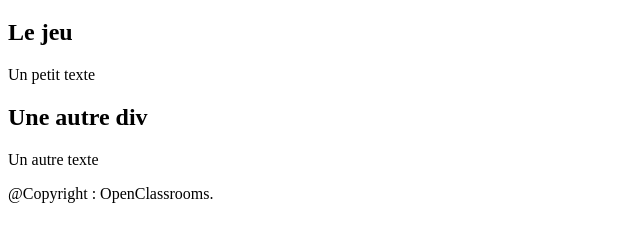
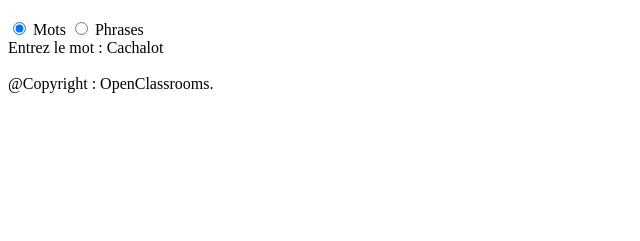
Before and after one commit to bjday001/Cours_JS, a plain HTML site: page index.html in a window 1280 px wide. Shown: the part 61-302 px from the top of the page, without its empty margins (0-640 px from the left). Drawn offline with Linux system fonts and the light colour scheme.

Commit message:
exo1_queryselectorAll

```diff
--- a/index.html
+++ b/index.html
@@ -11,17 +11,17 @@
         <header>
             <h1>AzerType</h1>
         </header>
-        <main>
-            <div id="zone jeu">
-                <h2>Le jeu</h2>
-                <p>Un petit texte</p>
-            </div>
-            <div>
-                <h2>Une autre div</h2>
-                <p>Un autre texte</p>
-            </div>
+        <div class="zoneChoix">
+            <input type="radio" name="optionSource" id="mots" value="1" checked>
+            <label for="mots">Mots</label>
+            <input type="radio" name="optionSource" id="phrases" value="2">
+            <label for="phrases">Phrases</label>
+        </div>
+        <div class="zoneProposition">
+            Entrez le mot : <span>Cachalot</span>
+        </div>
 
-        </main>
+        <br>
         <footer>
             @Copyright : OpenClassrooms.
         </footer>
--- a/script.js
+++ b/script.js
@@ -1,5 +1,5 @@
 // Exercice pour manipuler le DOM grace au queryselector
 
-// Ici je selectionne le contenu de ma div ayant pour id 'zone jeu'
-let divJeu = document.getElementById("zone jeu");
-console.log(divJeu);
+// Ici je cible tous les inputs contenu dans toutes les div ayant pur class 'zoneChoix'
+let listeInputRadio = document.querySelectorAll(".zoneChoix input");
+console.log(listeInputRadio);
```
